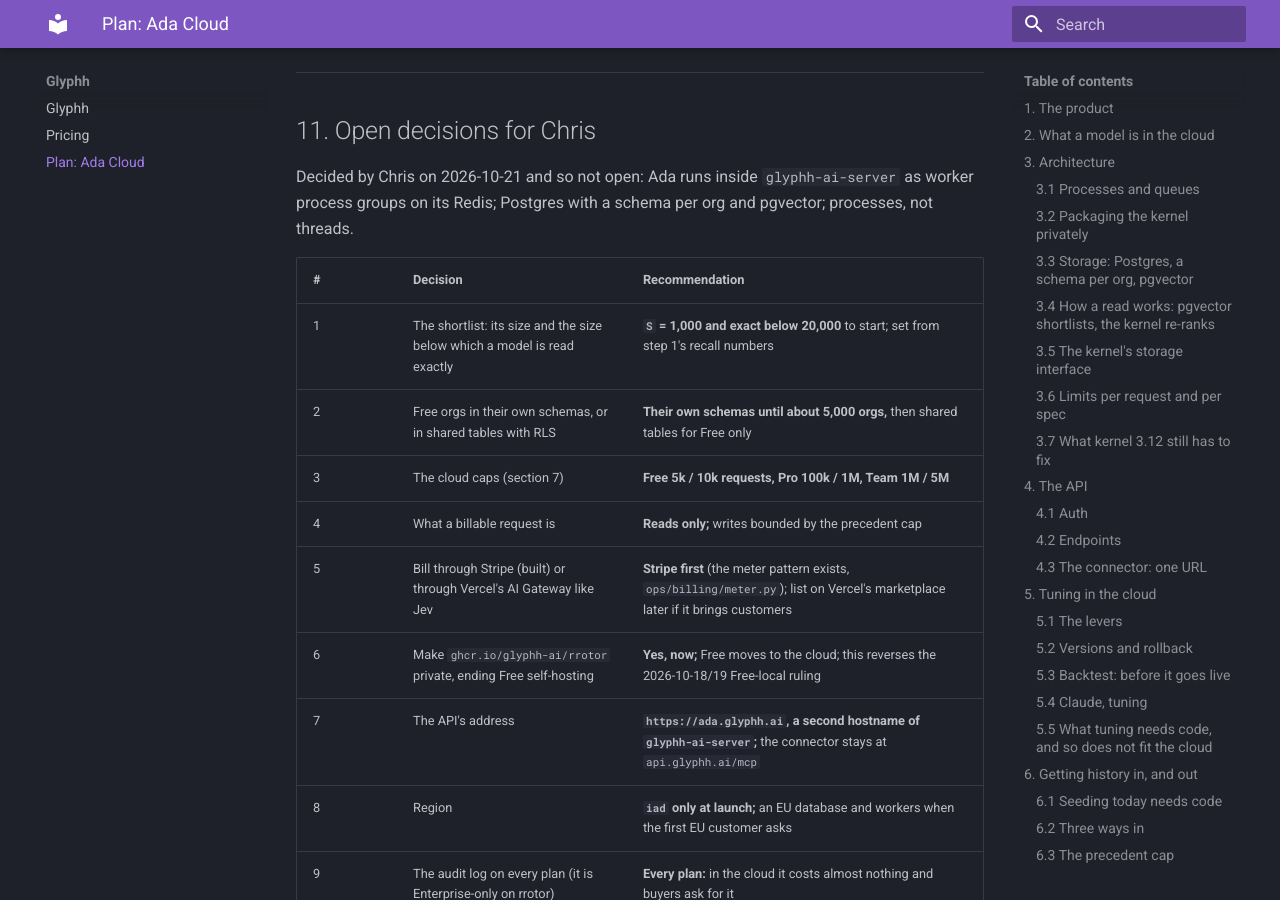
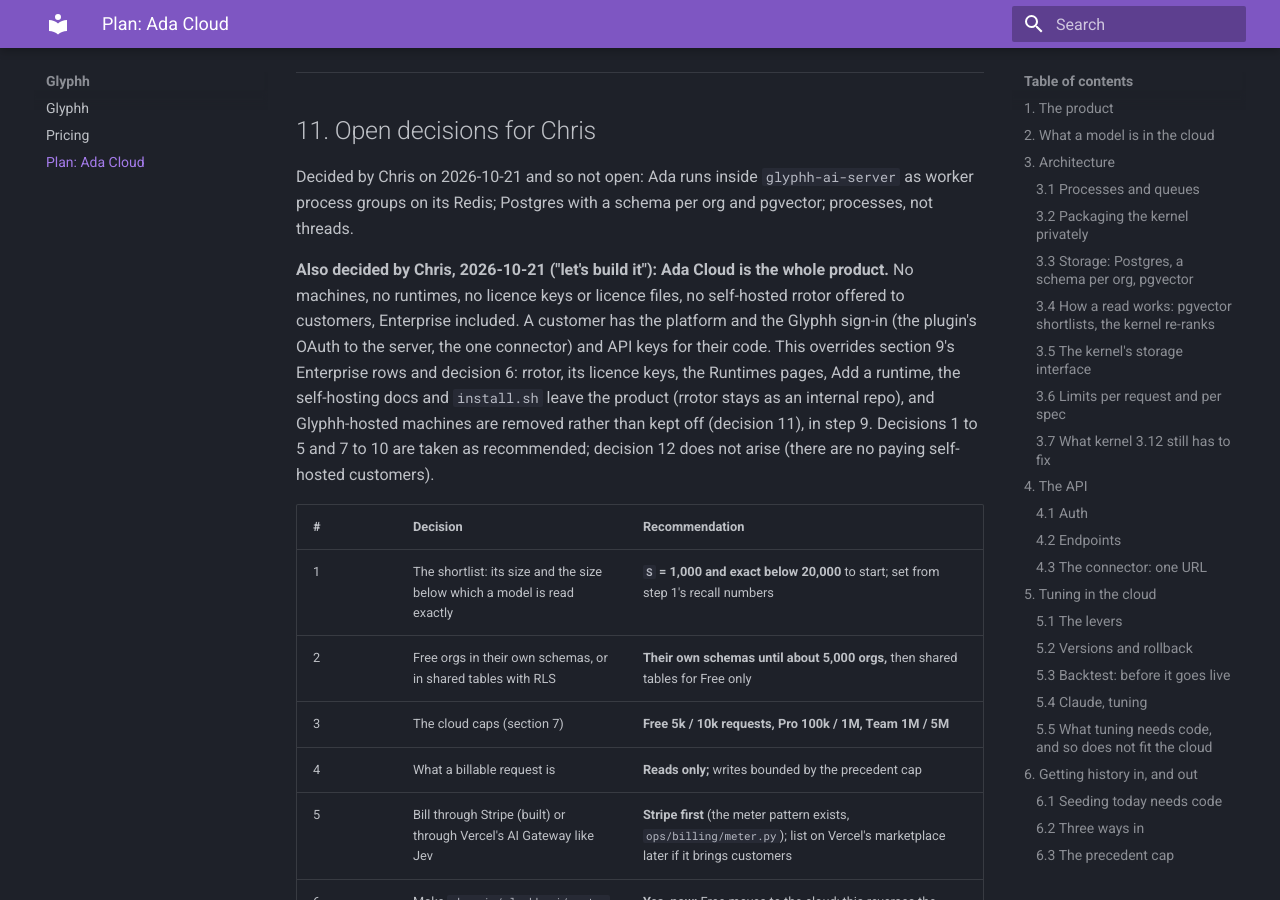
Before and after one commit to glyphh-ai/server, an MkDocs documentation site: the page built from docs/specs/ada-cloud.md, in a window 1280 px wide and 900 px high, scrolled down 25214 px. Built offline with MkDocs 1.6.1 and Material for MkDocs 9.7.7, drawn with Linux system fonts in a browser that asks for light colours.

Commit message:
Ada Cloud plan: decided — cloud is the whole product; no machines, runtimes or licence keys
Co-Authored-By: Claude Opus 5.5 <noreply@anthropic.com>

```diff
--- a/docs/specs/ada-cloud.md
+++ b/docs/specs/ada-cloud.md
@@ -601,6 +601,14 @@ one database and one Redis.
 Decided by Chris on 2026-10-21 and so not open: Ada runs inside `glyphh-ai-server` as worker process groups on its
 Redis; Postgres with a schema per org and pgvector; processes, not threads.
 
+**Also decided by Chris, 2026-10-21 ("let's build it"): Ada Cloud is the whole product.** No machines, no runtimes, no
+licence keys or licence files, no self-hosted rrotor offered to customers, Enterprise included. A customer has the
+platform and the Glyphh sign-in (the plugin's OAuth to the server, the one connector) and API keys for their code.
+This overrides section 9's Enterprise rows and decision 6: rrotor, its licence keys, the Runtimes pages, Add a runtime,
+the self-hosting docs and `install.sh` leave the product (rrotor stays as an internal repo), and Glyphh-hosted
+machines are removed rather than kept off (decision 11), in step 9. Decisions 1 to 5 and 7 to 10 are taken as
+recommended; decision 12 does not arise (there are no paying self-hosted customers).
+
 | # | Decision | Recommendation |
 |---|---|---|
 | 1 | The shortlist: its size and the size below which a model is read exactly | **`S` = 1,000 and exact below 20,000** to start; set from step 1's recall numbers |
```
